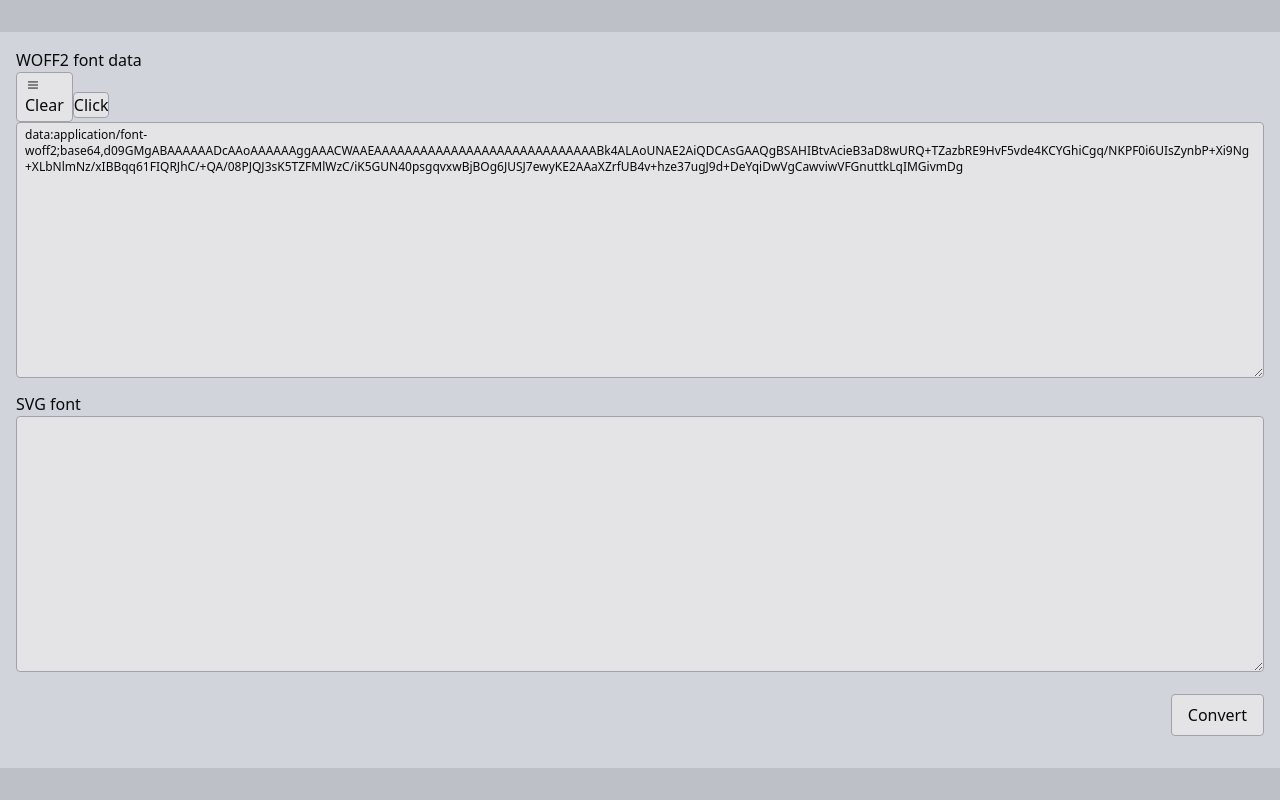
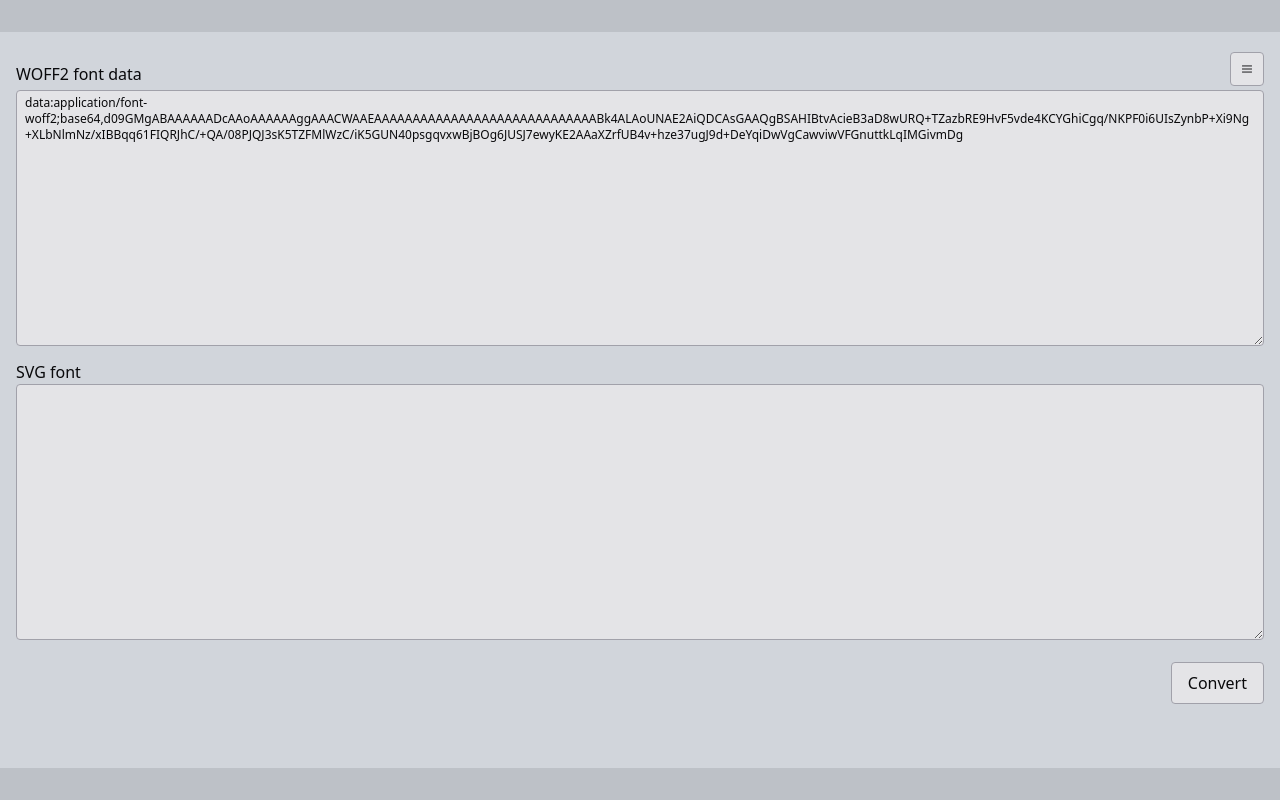
Before and after one commit to maxzz/webfont-tools, a React (Vite) app: page / in a window 1280 px wide. Built offline with nearby package versions, Linux system fonts and the light colour scheme.

Commit message:
WIP. dropdown-menu provide external trigger

```diff
--- a/src/components/2-main/index.tsx
+++ b/src/components/2-main/index.tsx
@@ -2,20 +2,22 @@ import { fontData, convertToSvg, fontDataSource } from '@/store';
 import { ShowGlyphs } from './view-glyphs';
 import { Button, InputArea } from '../ui';
 import { IconMenuHamburger } from '../ui/icons/normal';
-import { DropdownMenu2 } from './ui-radix-menu';
+import { DropdownMenu } from './ui-radix-menu';
 
 function FontInputTitle() {
     return (
-        <div className="">
-            <div className="">
+        <div className="py-1 flex items-center justify-between">
+            <div className="self-end">
                 WOFF2 font data
             </div>
             <div className="">
-                <Button className="px-2 py-1">
-                    <IconMenuHamburger className="w-4 h-4" />
-                    Clear
-                </Button>
-                <DropdownMenu2 />
+                <DropdownMenu
+                    trigger={
+                        <Button className="p-2">
+                            <IconMenuHamburger className="w-4 h-4" />
+                        </Button>
+                    }
+                />
             </div>
         </div>
 
--- a/src/components/2-main/ui-radix-menu.tsx
+++ b/src/components/2-main/ui-radix-menu.tsx
@@ -1,6 +1,5 @@
 import { ReactNode } from "react";
 import * as dm from "@radix-ui/react-dropdown-menu";
-import { classNames } from "@/utils";
 import { Button } from "../ui";
 
 interface RadixMenuItem {
@@ -38,18 +37,18 @@ text-gray-400 dark:text-gray-500 focus:bg-gray-50 dark:focus:bg-gray-900 \
 outline-none rounded-md select-none cursor-default flex items-center \
 ";
 
-export const DropdownMenu2 = (props: DropdownMenuProps) => {
+export const DropdownMenu = ({ trigger }: DropdownMenuProps) => {
     return (
         <div className="relative inline-block text-left">
             <dm.Root>
                 <dm.Trigger asChild>
-                    <Button>Click</Button>
+                    {trigger}
                 </dm.Trigger>
 
                 <dm.Portal>
-                    <dm.Content align="end" sideOffset={5} className={contentClasses} onClick={()=>console.log('2')}>
+                    <dm.Content align="end" sideOffset={5} className={contentClasses} onClick={() => console.log('2')}>
                         {generalMenuItems.map(({ label, icon, shortcut }, i) => (
-                            <dm.Item key={`${label}-${i}`} className={itemClasses} onClick={()=>console.log('1')}>
+                            <dm.Item key={`${label}-${i}`} className={itemClasses} onClick={() => console.log('1')}>
                                 {icon}
                                 <span className="flex-grow text-gray-700 dark:text-gray-300">
                                     {label}
--- a/src/components/ui/ui-button.tsx
+++ b/src/components/ui/ui-button.tsx
@@ -7,7 +7,7 @@ export const Button = forwardRef<HTMLButtonElement, HTMLAttributes<HTMLButtonEle
         return (
             <button
                 ref={ref}
-                className={classNames('bg-primary-200 border-primary-400 border rounded', inputFocusClasses, className)}
+                className={classNames('bg-primary-200 border-primary-400 border rounded select-none', inputFocusClasses, className)}
                 {...rest}
             >
                 {children}
```
